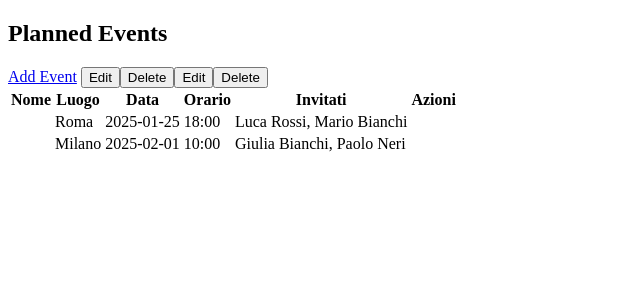
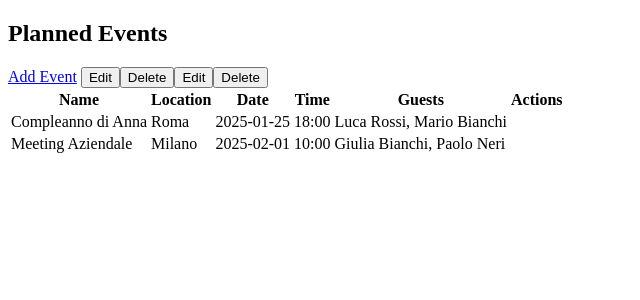
Before and after one commit to InderpreetSinghPoloRomani/FLASK-PROJECT, a Flask app: page / in a window 1280 px wide. Shown: the top 300 px of the page, without its empty margins (0-640 px from the left). Run offline with Flask 3, Linux system fonts and the light colour scheme.

Commit message:
main page changes

```diff
--- a/templates/index.html
+++ b/templates/index.html
@@ -12,18 +12,18 @@
     <table>
     <thead>
     <tr>
-        <th>Nome</th>
-        <th>Luogo</th>
-        <th>Data</th>
-        <th>Orario</th>
-        <th>Invitati</th>
-        <th>Azioni</th>
+        <th>Name</th>
+        <th>Location</th>
+        <th>Date</th>
+        <th>Time</th>
+        <th>Guests</th>
+        <th>Actions</th>
     </tr>
     </thead>
     <tbody>
         {% for event in events%}
         <tr>
-            <td>{{ event['name']}}</td>
+            <td>{{ event['Name']}}</td>
             <td>{{ event['Location']}}</td>
             <td>{{ event['Date']}}</td>
             <td>{{ event['Time']}}</td>
```
